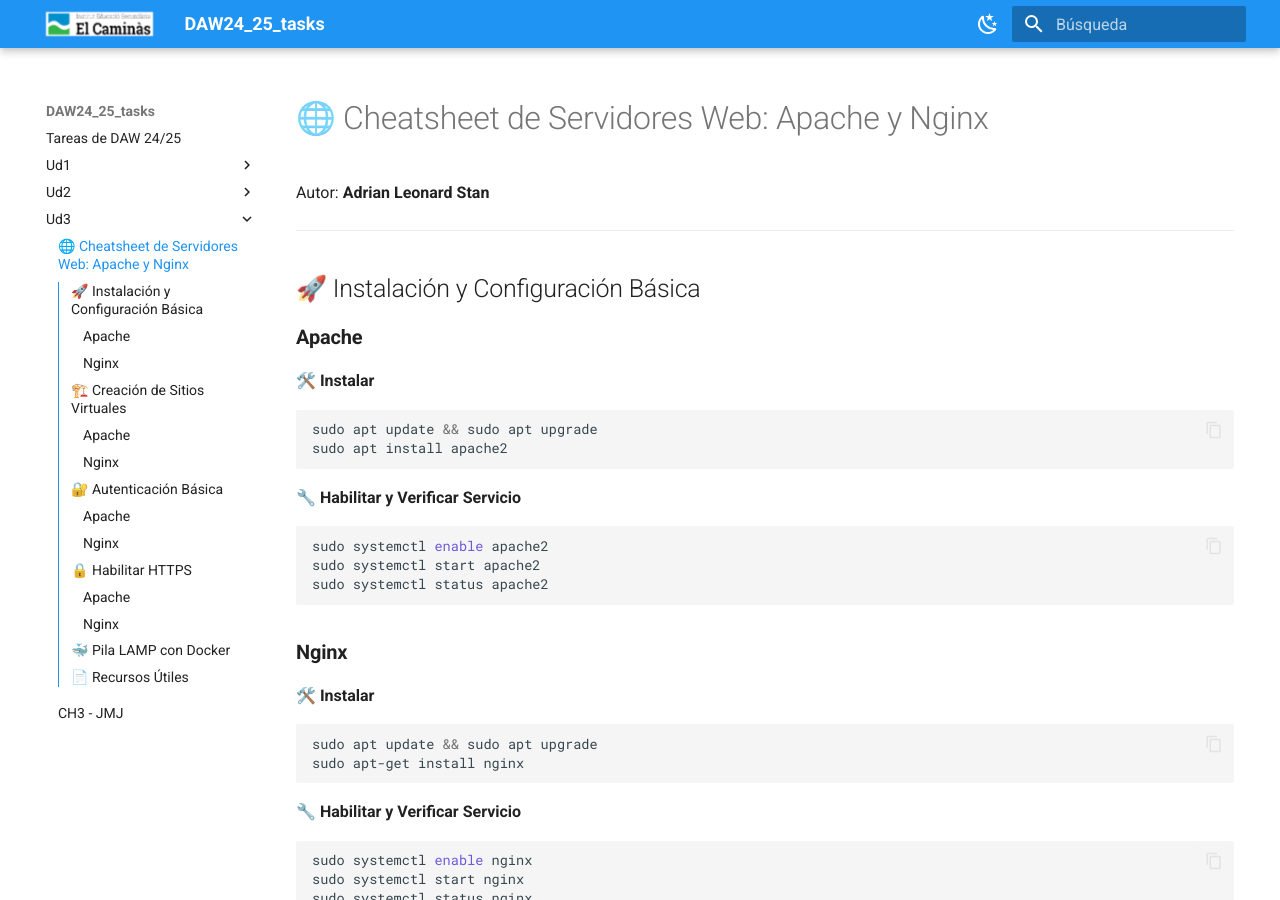
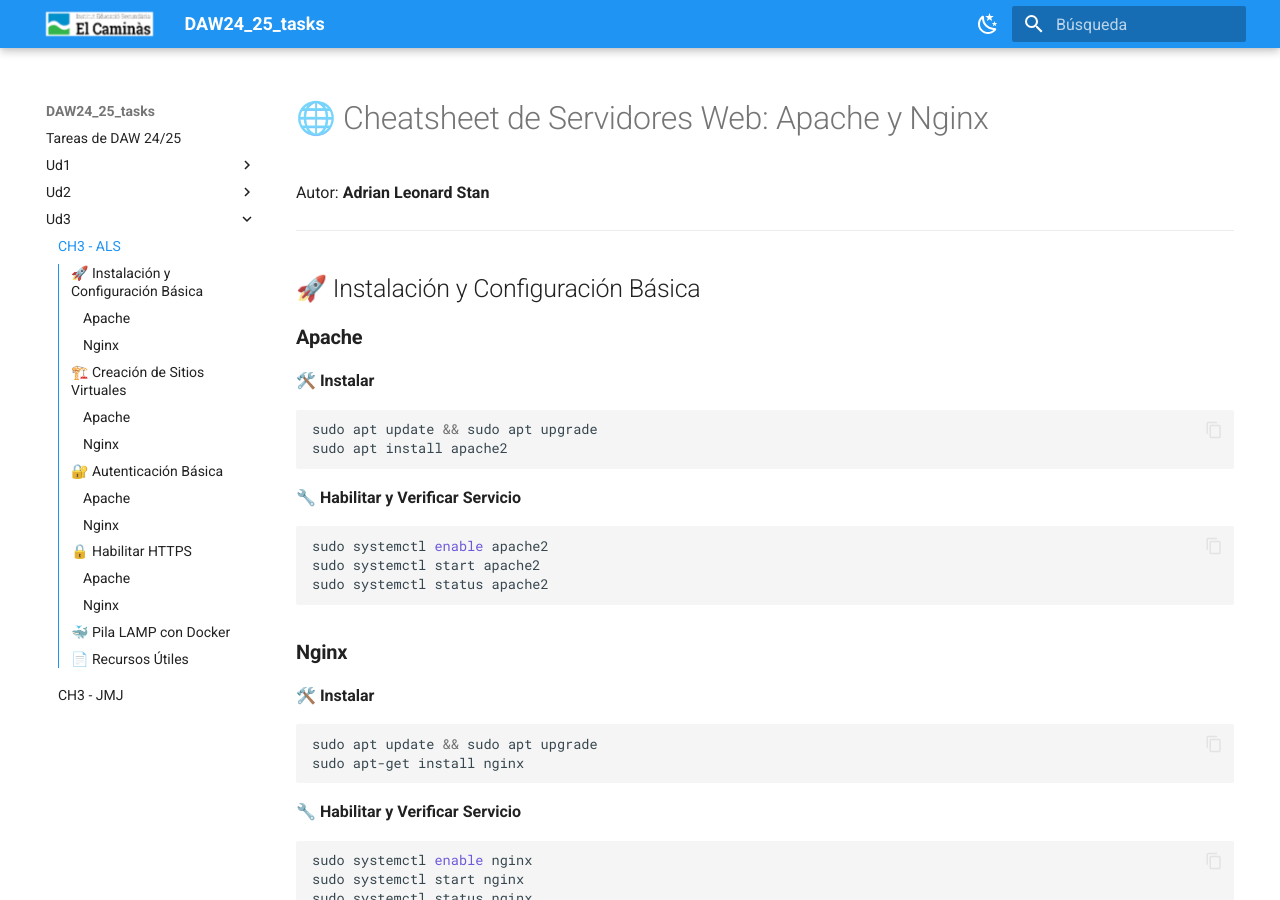
Before and after one commit to jmunozji/DAW24_25_tasks, an MkDocs documentation site: the page built from docs/Ud3/Ch3_ALS.md, in a window 1280 px wide and 900 px high. Built offline with MkDocs 1.6.1 and Material for MkDocs 9.7.7, drawn with Linux system fonts in a browser that asks for light colours.

Commit message:
Cheatsheet definitivo Adrian

```diff
--- a/docs/Ud3/Ch3_ALS.md
+++ b/docs/Ud3/Ch3_ALS.md
@@ -1,3 +1,6 @@
+---
+title: 'CH3 - ALS'
+---
 # 🌐 Cheatsheet de Servidores Web: Apache y Nginx
 
 Autor: **Adrian Leonard Stan**
```
